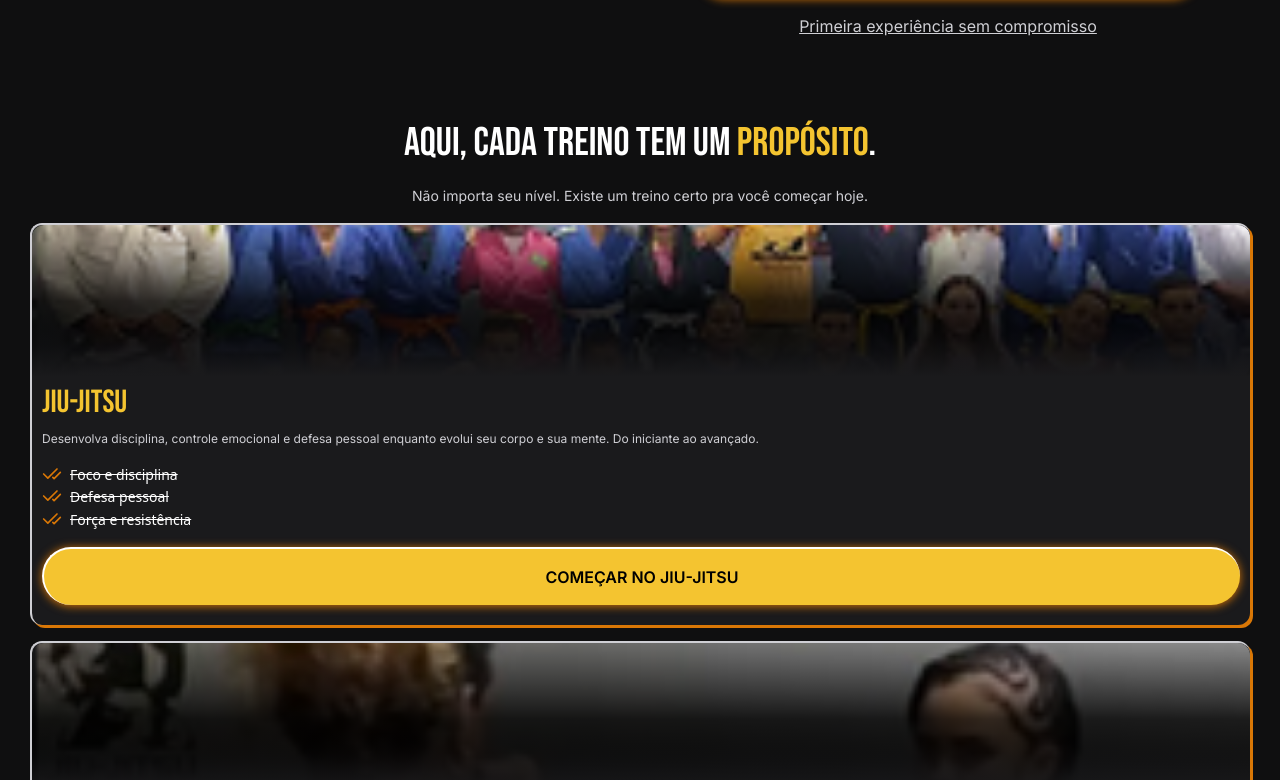
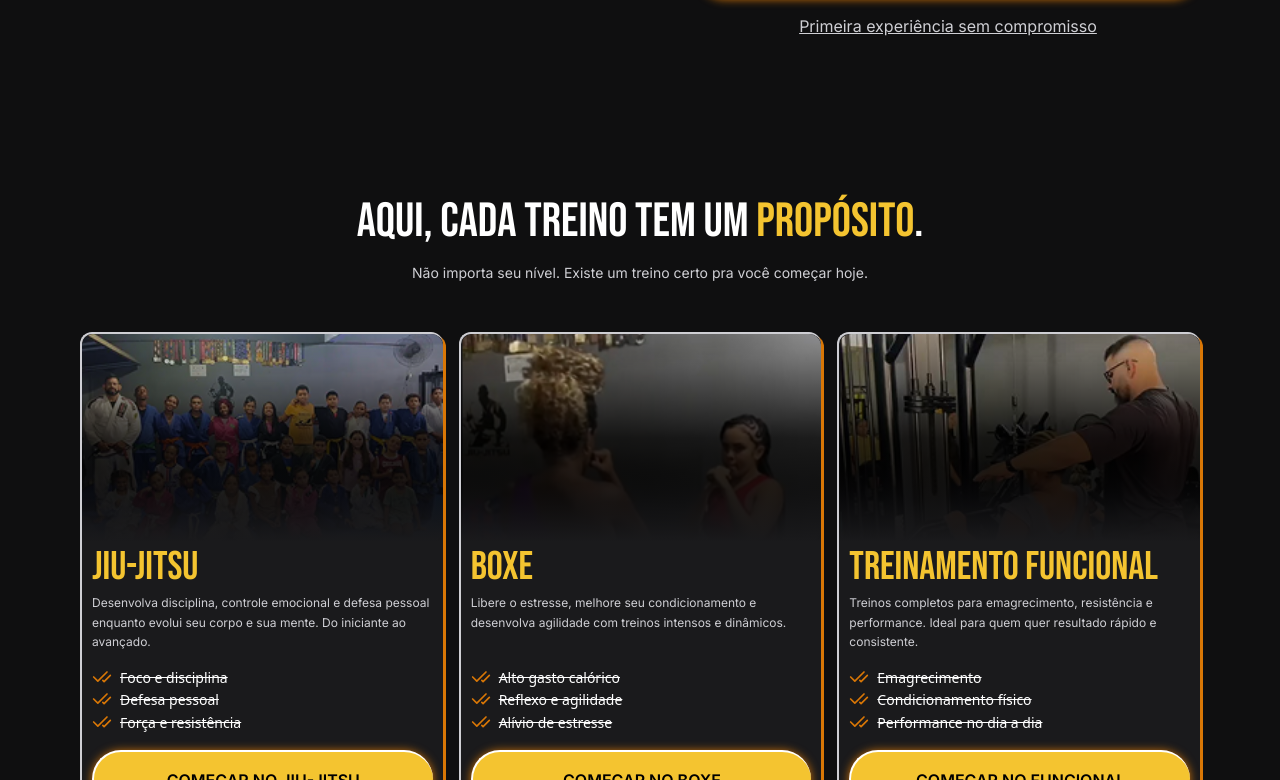
Before and after one commit to ErykOlliver/ironfight, a Next.js app: page / in a window 1280 px wide. Shown: the part 1840-2620 px from the top of the page. Built offline with nearby package versions, Linux system fonts and the light colour scheme.

Commit message:
responsive: adapta cards de modalities e seção de modalitie

```diff
--- a/src/components/interface/modalitie-card.tsx
+++ b/src/components/interface/modalitie-card.tsx
@@ -14,18 +14,22 @@ type props = {
 
 export default function ModalitieCard(props: props) {
     return (
-        <article className='bg-carbon w-full flex flex-col h-fit items-center justify-center border-l-2 border-t-2 shadow-[3px_3px_0px] rounded-xl shadow-bronze border-silver'>
-            <div className='relative w-full h-38 rounded-xl'>
+        <article className='
+            bg-carbon w-full flex flex-col h-fit items-center justify-center
+            border-l-2 border-t-2 shadow-[3px_3px_0px] rounded-xl shadow-bronze border-silver
+            lg:h-full lg:transition-all lg:duration-200 lg:hover:-translate-y-1 lg:hover:shadow-bronze/70 lg:hover:shadow-[3px_3px_14px]
+        '>
+            <div className='relative w-full h-38 rounded-xl lg:h-52'>
                 <Image src={props.poster} alt={`${props.title} Poster`} fill className='object-cover rounded-xl' />
-                <div className='w-full h-full absolute bg-linear-to-t from-carbon via-black/80 to-transparent Fz-0 top-0' />
+                <div className='w-full h-full absolute bg-linear-to-t from-carbon via-black/80 to-transparent z-0 top-0' />
             </div>
 
-            <div className='flex flex-col w-full h-fit px-2.5 pb-5  gap-4 items-start justify-center'>
-                <header className=' w-full h-fit flex flex-col  items-start justify-center'>
-                    <h1 className='font-bebas-neue text-iron-gold text-2xl'>{props.title}</h1>
+            <div className='flex flex-col w-full h-fit px-2.5 pb-5 gap-4 items-start justify-center lg:flex-1 lg:justify-between'>
+                <header className='w-full h-fit flex flex-col items-start justify-center'>
+                    <h1 className='font-bebas-neue text-iron-gold text-2xl lg:text-3xl'>{props.title}</h1>
                     <h2 className='font-inter text-silver text-xs'>{props.description}</h2>
                 </header>
-                <article className='w-full h-fit flex flex-col gap-4 items-start justify-center '>
+                <article className='w-full h-fit flex flex-col gap-4 items-start justify-center'>
                     <ul>
                         {props.benefits.map((b, i) => (
                             <li key={i} className='flex w-full h-fit gap-2 text-md text-forge-white line-through'>
@@ -34,7 +38,12 @@ export default function ModalitieCard(props: props) {
                             </li>
                         ))}
                     </ul>
-                    <Link className='bg-iron-gold border-l-2 shadow-[0_1px_10px] shadow-bronze border-t-2 rounded-full text-center w-full font-semibold font-inter border-forge-white p-4 uppercase' href={props.link}>{props.cta}</Link>
+                    <Link
+                        className='bg-iron-gold border-l-2 shadow-[0_1px_10px] shadow-bronze border-t-2 rounded-full text-center w-full font-semibold font-inter border-forge-white p-4 uppercase lg:hover:brightness-110 lg:transition-all lg:duration-150'
+                        href={props.link}
+                    >
+                        {props.cta}
+                    </Link>
                 </article>
             </div>
         </article>
--- a/src/components/showcase/modalities.tsx
+++ b/src/components/showcase/modalities.tsx
@@ -7,11 +7,7 @@ const modalities = [
         title: 'Jiu-Jitsu',
         description: 'Desenvolva disciplina, controle emocional e defesa pessoal enquanto evolui seu corpo e sua mente. Do iniciante ao avançado.',
         poster: '/jiu.png',
-        benefits: [
-            "Foco e disciplina",
-            "Defesa pessoal",
-            "Força e resistência"
-        ],
+        benefits: ["Foco e disciplina", "Defesa pessoal", "Força e resistência"],
         cta: 'Começar no Jiu-Jitsu',
         link: ''
     },
@@ -19,11 +15,7 @@ const modalities = [
         title: 'Boxe',
         description: 'Libere o estresse, melhore seu condicionamento e desenvolva agilidade com treinos intensos e dinâmicos.',
         poster: '/boxe.png',
-        benefits: [
-            "Alto gasto calórico",
-            "Reflexo e agilidade",
-            "Alívio de estresse"
-        ],
+        benefits: ["Alto gasto calórico", "Reflexo e agilidade", "Alívio de estresse"],
         cta: 'Começar no Boxe',
         link: ''
     },
@@ -31,11 +23,7 @@ const modalities = [
         title: 'Treinamento Funcional',
         description: 'Treinos completos para emagrecimento, resistência e performance. Ideal para quem quer resultado rápido e consistente.',
         poster: '/funci.png',
-        benefits: [
-            "Emagrecimento",
-            "Condicionamento físico",
-            "Performance no dia a dia"
-        ],
+        benefits: ["Emagrecimento", "Condicionamento físico", "Performance no dia a dia"],
         cta: 'Começar no Funcional',
         link: ''
     },
@@ -43,23 +31,44 @@ const modalities = [
 
 export default function Modalities() {
     return (
-        <section className='w-full h-fit flex flex-col gap-4 bg-obsidian items-center justify-center'>
-            <header className='w-full gap-4 h-fit items-center px-7.5 justify-center flex flex-col'>
-                <h1 className='font-bebas-neue text-3xl text-forge-white text-center'>Aqui, cada treino tem um <span className='text-iron-gold'> propósito</span>.</h1>
-                <h2 className='font-inter text-md text-silver text-center'>Não importa seu nível. Existe um treino certo pra você começar hoje.</h2>
+        <section className='w-full h-fit flex flex-col gap-4 bg-obsidian items-center justify-center lg:gap-12 lg:py-20'>
+
+            <header className='w-full gap-4 h-fit items-center px-7.5 justify-center flex flex-col lg:max-w-2xl lg:px-0'>
+                <h1 className='font-bebas-neue text-3xl text-forge-white text-center lg:text-5xl'>
+                    Aqui, cada treino tem um <span className='text-iron-gold'> propósito</span>.
+                </h1>
+                <h2 className='font-inter text-md text-silver text-center'>
+                    Não importa seu nível. Existe um treino certo pra você começar hoje.
+                </h2>
             </header>
-            <article className='w-full px-7.5 h-fit flex flex-col items-center justify-center gap-4'>
-                <div className='items-center w-full h-fit justify-center grid grid-cols-1 gap-4'>
+
+            <article className='w-full px-7.5 h-fit flex flex-col items-center justify-center gap-4 lg:px-20 lg:max-w-7xl lg:mx-auto lg:gap-10'>
+
+                <div className='items-center w-full h-fit justify-center grid grid-cols-1 gap-4 lg:grid-cols-3 lg:items-stretch'>
                     {modalities.map((m, i) => (
-                        <ModalitieCard title={m.title} key={i} cta={m.cta} benefits={m.benefits} description={m.description} link={m.link} poster={m.poster} />
+                        <ModalitieCard
+                            title={m.title} key={i} cta={m.cta}
+                            benefits={m.benefits} description={m.description}
+                            link={m.link} poster={m.poster}
+                        />
                     ))}
                 </div>
-                <article className='w-full gap-4 h-fit flex flex-col items-center justify-center'>
-                    <h1 className='font-inter text-xl text-forge-white uppercase font-bold text-center'>Independente da escolha, o importante é <span className='text-iron-gold'> começar</span>.</h1>
-                    <h2 className='font-inter text-base text-silver text-center'>Dê o primeiro passo hoje e sinta a diferença já nos primeiros treinos.</h2>
-                    <Link href={''} className='bg-iron-gold border-l-2 shadow-[0_1px_10px] shadow-bronze border-t-2 rounded-full text-center w-full font-semibold font-inter border-forge-white p-4 uppercase'>AGENDAR AULA EXPERIMENTAL</Link>
-                    <p className='font-inter text-silver underline text-center'> Sem experiência? Sem problema. Você começa do seu nível.</p>
+
+                <article className='w-full gap-4 h-fit flex flex-col items-center justify-center lg:max-w-lg'>
+                    <h1 className='font-inter text-xl text-forge-white uppercase font-bold text-center'>
+                        Independente da escolha, o importante é <span className='text-iron-gold'> começar</span>.
+                    </h1>
+                    <h2 className='font-inter text-base text-silver text-center'>
+                        Dê o primeiro passo hoje e sinta a diferença já nos primeiros treinos.
+                    </h2>
+                    <Link href={''} className='bg-iron-gold border-l-2 shadow-[0_1px_10px] shadow-bronze border-t-2 rounded-full text-center w-full font-semibold font-inter border-forge-white p-4 uppercase'>
+                        AGENDAR AULA EXPERIMENTAL
+                    </Link>
+                    <p className='font-inter text-silver underline text-center'>
+                        Sem experiência? Sem problema. Você começa do seu nível.
+                    </p>
                 </article>
+
             </article>
         </section>
     )
```
